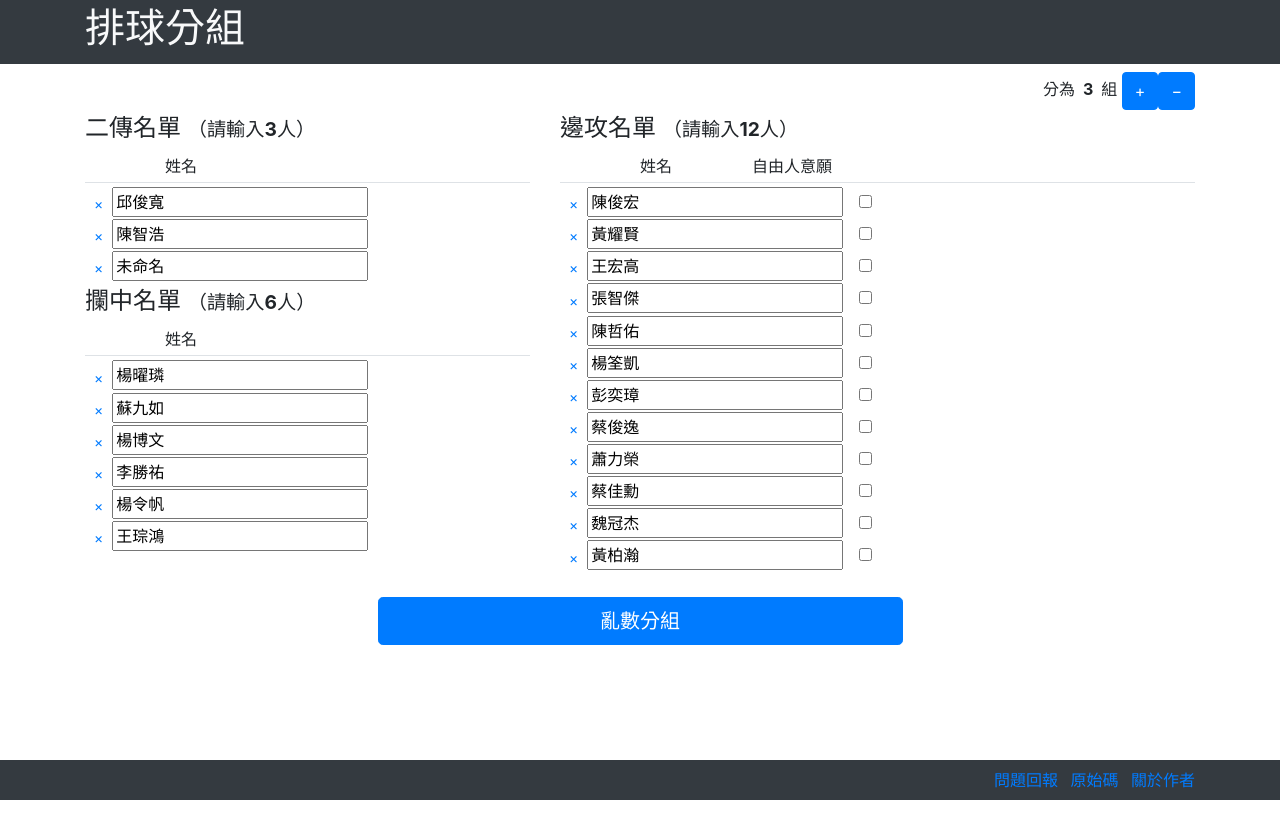
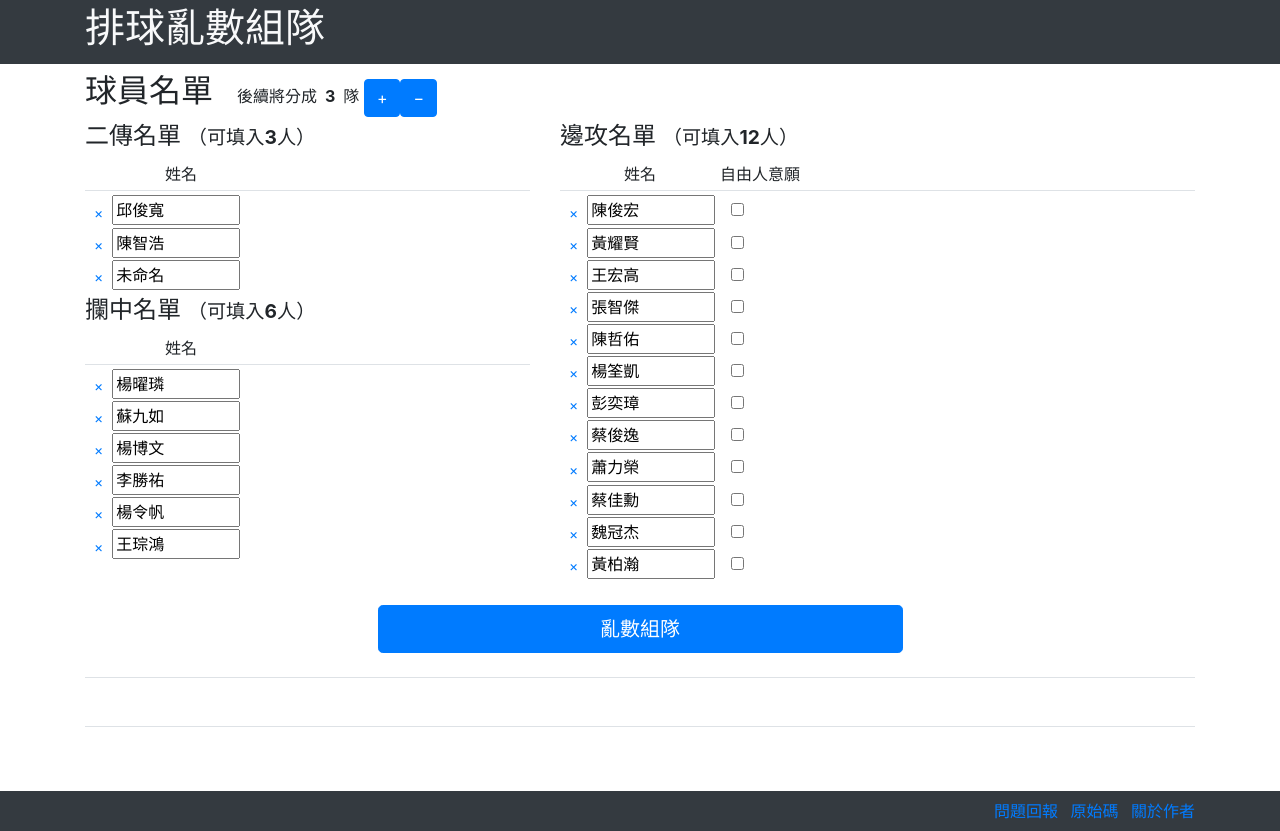
Before and after one commit to kong0107/volleyball-group, an Angular app: page / in a window 1280 px wide. Before the commit the page ends 800 px from the top, so only its background shows below. Built offline with nearby package versions, Linux system fonts and the light colour scheme.

Commit message:
update styles

```diff
--- a/package.json
+++ b/package.json
@@ -1,6 +1,6 @@
 {
   "name": "volleyball-group",
-  "version": "0.1.0",
+  "version": "0.1.1",
   "license": "CC0",
   "scripts": {
     "ng": "ng",
--- a/src/app/app.component.css
+++ b/src/app/app.component.css
@@ -1,4 +1,29 @@
-textarea {
-    width: 100%;
-    min-height: 6em;
+input:not([type]), input[type="text"] {
+    width: 8em;
 }
+
+dl {
+    margin: 0;
+}
+
+#teamList dl::after {
+    display: block;
+    content: "";
+    clear: both;
+}
+
+#teamList dt, #teamList dd {
+    float: left;
+}
+
+#teamList dt::after {
+    content: "：";
+}
+
+#teamList dd:not(:first-of-type)::before {
+    content: "、";
+}
+
+#venueList dt, #venueList dd {
+    text-align: center;
+}
--- a/src/app/app.component.html
+++ b/src/app/app.component.html
@@ -1,15 +1,18 @@
 <section>
-    <div class="text-right">
-        分為<strong class="px-2">{{amount}}</strong>組
-        <button class="btn btn-primary" (click)="amountChanged(amount+1)">+</button>
-        <button class="btn btn-primary" (click)="amountChanged(amount-1)" [disabled]="amount==1">&minus;</button>
-    </div>
+    <header>
+        <h2 class="d-inline-block">球員名單</h2>
+        <div class="d-inline-block mx-4">
+            後續將分成<strong class="px-2">{{amount}}</strong>隊
+            <button class="btn btn-primary" (click)="amountChanged(amount+1)">+</button>
+            <button class="btn btn-primary" (click)="amountChanged(amount-1)" [disabled]="amount==1">&minus;</button>
+        </div>
+    </header>
     <div class="row">
         <div class="col-md-5">
             <fieldset>
                 <legend>
                     二傳名單
-                    <small>（請輸入<strong>{{amount}}</strong>人）</small>
+                    <small>（可填入<strong>{{amount}}</strong>人）</small>
                 </legend>
                 <div class="border-bottom mb-1 pb-1">
                     <div class="d-inline-block text-center" style="width: 12em">姓名</div>
@@ -22,7 +25,7 @@
             <fieldset>
                 <legend>
                     攔中名單
-                    <small>（請輸入<strong>{{amount*2}}</strong>人）</small>
+                    <small>（可填入<strong>{{amount*2}}</strong>人）</small>
                 </legend>
                 <div class="border-bottom mb-1 pb-1">
                     <div class="d-inline-block text-center" style="width: 12em">姓名</div>
@@ -37,10 +40,10 @@
             <fieldset>
                 <legend>
                     邊攻名單
-                    <small>（請輸入<strong>{{amount*4}}</strong>人）</small>
+                    <small>（可填入<strong>{{amount*4}}</strong>人）</small>
                 </legend>
                 <div class="border-bottom mb-1 pb-1">
-                    <div class="d-inline-block text-center" style="width: 12em">姓名</div>
+                    <div class="d-inline-block text-center" style="width: 10em">姓名</div>
                     <div class="d-inline-block">自由人意願</div>
                 </div>
                 <div *ngFor="let player of players.wingSpikers; index as i">
@@ -52,29 +55,33 @@
         </div>
     </div>
     <div class="offset-3 col-6">
-        <button class="btn btn-primary btn-lg btn-block my-4" (click)="go()">亂數分組</button>
+        <button class="btn btn-primary btn-lg btn-block my-4" (click)="go()">亂數組隊</button>
     </div>
 </section>
 
-<section>
+<section id="teamList" class="border-top py-3 my-3">
     <div class="row">
         <div *ngFor="let team of teams; index as i" class="col-md-3">
             <h3>隊伍{{i+1}}</h3>
             <dl>
                 <dt>二傳</dt>
                 <dd>{{team[0].name}}</dd>
-
+            </dl>
+            <dl>
                 <dt>攔中</dt>
                 <dd>{{team[1].name}}</dd>
                 <dd>{{team[2].name}}</dd>
-
+            </dl>
+            <dl>
                 <dt>主攻</dt>
                 <dd>{{team[3].name}}</dd>
                 <dd>{{team[4].name}}</dd>
-
+            </dl>
+            <dl>
                 <dt>對角</dt>
                 <dd>{{team[5].name}}</dd>
-
+            </dl>
+            <dl>
                 <dt>自由</dt>
                 <dd>{{team[6].name}}</dd>
             </dl>
@@ -82,7 +89,7 @@
     </div>
 </section>
 
-<section>
+<section id="venueList" class="border-top py-3 my-3">
     <div class="row">
         <div *ngFor="let team of teams; index as i" class="col-md-6">
             <h3>隊伍{{i+1}}</h3>
@@ -118,7 +125,8 @@
                 </div>
               </div>
                 <div class="row">
-                    <dl class="offset-8 col-4">
+                    <div class="col-8"></div>
+                    <dl class="col-4">
                         <dt>自由</dt>
                         <dd>{{team[6].name}}</dd>
                     </dl>
--- a/src/index.html
+++ b/src/index.html
@@ -5,14 +5,14 @@
   <base href="/">
   <meta name="viewport" content="width=device-width, initial-scale=1">
 
-  <title>排球分組</title>
+  <title>排球亂數組隊</title>
   <link rel="icon" type="image/x-icon" href="favicon.ico">
   <link rel="stylesheet" href="https://maxcdn.bootstrapcdn.com/bootstrap/4.0.0/css/bootstrap.min.css" integrity="sha384-Gn5384xqQ1aoWXA+058RXPxPg6fy4IWvTNh0E263XmFcJlSAwiGgFAW/dAiS6JXm" crossorigin="anonymous">
 </head>
 <body>
   <header class="bg-dark text-light">
     <div class="container py-1">
-      <h1>排球分組</h1>
+      <h1>排球亂數組隊</h1>
     </div>
   </header>
   <div id="main" class="pb-5">
```
